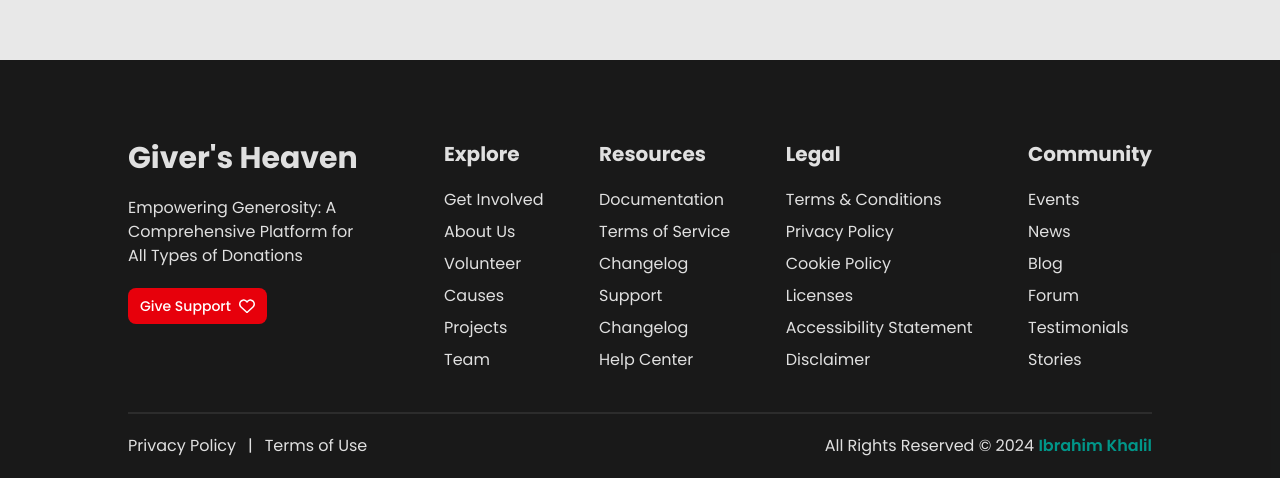
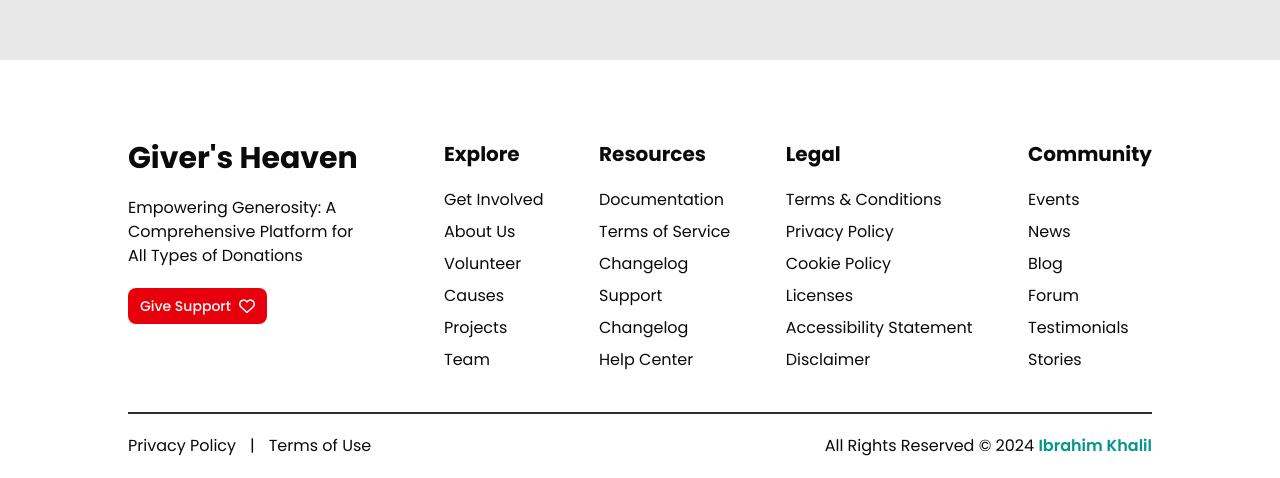
Before and after one commit to iibrahim70/donatix-client, a Next.js app: page /about-us in a window 1280 px wide. Shown: the part 764-1242 px from the top of the page. Built offline with nearby package versions, Linux system fonts and the light colour scheme.

Commit message:
:art: update nav and footer

```diff
--- a/src/app/page.tsx
+++ b/src/app/page.tsx
@@ -14,8 +14,8 @@ const Home = () => {
     <main>
       <Hero />
       <AboutUs />
-      {/* <Causes /> */}
-      {/* <ImageGallery /> */}
+      <Causes />
+      <ImageGallery />
       {/* <HowWeWork /> */}
       {/* <SupportEducation /> */}
       {/* <Blogs /> */}
--- a/src/components/shared/Footer.tsx
+++ b/src/components/shared/Footer.tsx
@@ -7,7 +7,7 @@ const Footer = () => {
   const currentYear = format(new Date(), "yyyy");
 
   return (
-    <footer className="bg-black/90 dark:bg-black/70 text-pale-silver">
+    <footer className="bg-background/90 dark:bg-background/70">
       <div className="section-wrapper flex flex-col lg:flex-row gap-10 lg:gap-20 py-10 lg:pt-20 lg:pb-10">
         <div className="lg:w-1/3 space-y-5">
           <h1 className="font-bold text-3xl">
@@ -22,7 +22,6 @@ const Footer = () => {
             href="/causes"
             className={buttonVariants({
               variant: "destructive",
-              className: "flex items-center gap-2",
             })}
           >
             Give Support <FaRegHeart />
@@ -86,8 +85,9 @@ const Footer = () => {
 
       <hr className="section-wrapper border border-shadow-gray" />
 
-      <div className="section-wrapper flex flex-wrap items-center justify-between gap-5 lg:gap-10 py-5">
-        <div className="flex items-center gap-3">
+      {/* botton section */}
+      <div className="section-wrapper flex flex-wrap items-center justify-between gap-10 py-5">
+        <div className="flex items-center gap-3.5">
           <p>Privacy Policy</p>
           <p>|</p>
           <p>Terms of Use</p>
--- a/src/components/shared/Navbar.tsx
+++ b/src/components/shared/Navbar.tsx
@@ -20,7 +20,7 @@ const Navbar = () => {
   const [isMenuOpen, setIsMenuOpen] = useState<boolean>(false);
 
   return (
-    <nav className="shadow-md top-0 z-10">
+    <nav className="bg-background dark:bg-background shadow-md sticky top-0 z-20">
       <div className="section-wrapper flex items-center justify-between py-2.5">
         {/* left side */}
         <div className="flex items-center gap-5">
--- a/src/hooks/useSkeletonTheme.tsx
+++ /dev/null
@@ -1,10 +0,0 @@
-import { useTheme } from "@/providers/theme-provider";
-
-export const useSkeletonTheme = () => {
-  const theme = useTheme();
-
-  const skeletonBaseColor = theme.theme === "dark" ? "#212121" : "#f0f0f0"; // For baseColor
-  const skeletonHighlightColor = theme.theme === "dark" ? "#424242" : "#d0d0d0"; // For highlightColor
-
-  return { skeletonBaseColor, skeletonHighlightColor };
-};
```
